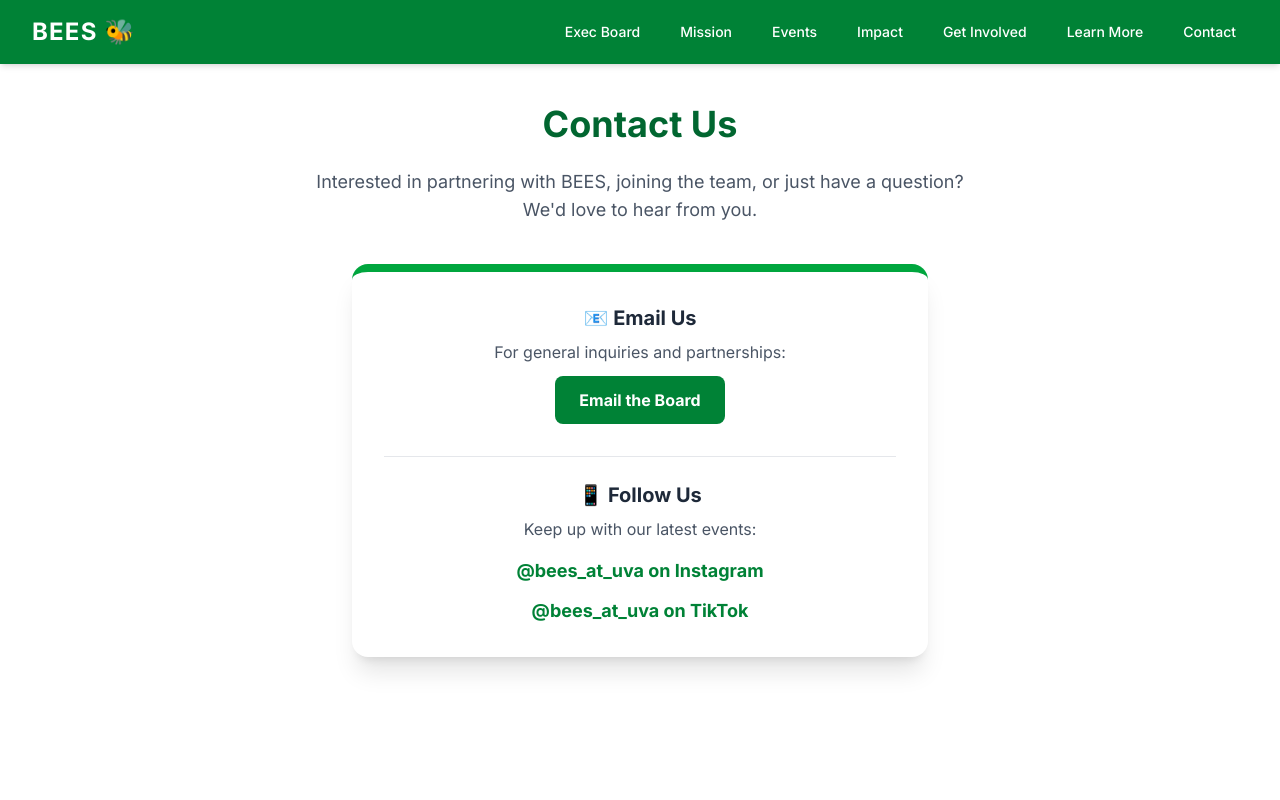
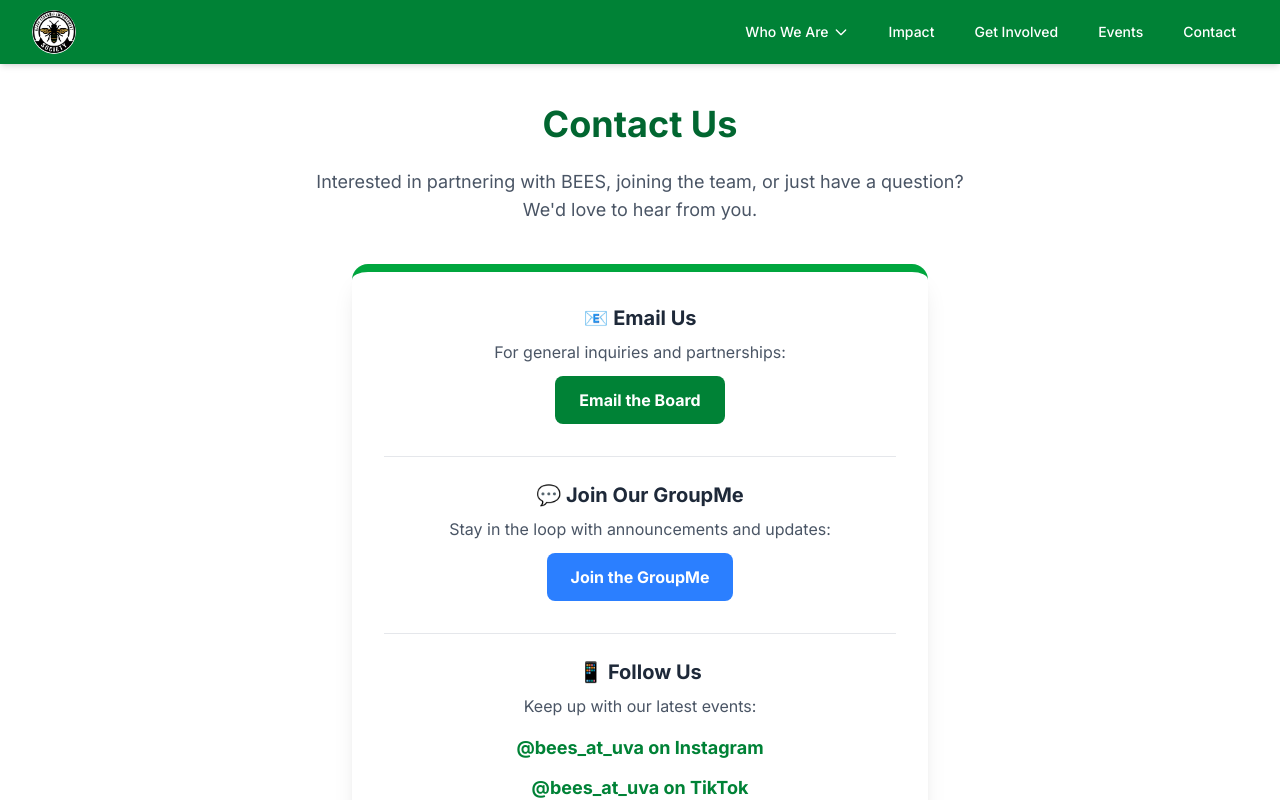
Before and after one commit to GirumTek/bees-website, a Next.js app: page /contact in a window 1280 px wide. Shown: the top 800 px of the page. Built offline with nearby package versions, Linux system fonts and the light colour scheme.

Commit message:
update contact page and navbar

```diff
--- a/app/contact/page.tsx
+++ b/app/contact/page.tsx
@@ -1,17 +1,14 @@
 export default function ContactPage() {
   return (
-    /* FIXED: Added w-full max-w-7xl mx-auto to center and widen the container */
     <div className="bg-white min-h-screen p-10 flex flex-col items-center w-full max-w-7xl mx-auto">
 
       {/* Header */}
       <h1 className="text-4xl font-bold text-green-800 mb-6">Contact Us</h1>
-      {/* FIXED: Increased max-w-2xl so text spreads out on wide screens */}
       <p className="mb-10 text-lg text-gray-600 max-w-2xl text-center">
         Interested in partnering with BEES, joining the team, or just have a question? We'd love to hear from you.
       </p>
 
       {/* Contact Card */}
-      {/* FIXED: Increased to max-w-xl to fix the "zoomed in" look on large monitors */}
       <div className="bg-white shadow-xl rounded-2xl p-8 w-full max-w-xl border-t-8 border-green-600">
 
         {/* Email Section */}
@@ -28,16 +25,32 @@ export default function ContactPage() {
 
         <hr className="border-gray-200 my-6" />
 
+        {/* GroupMe Section */}
+        <div className="mb-8 text-center">
+          <h2 className="text-xl font-bold text-gray-800 mb-2">💬 Join Our GroupMe</h2>
+          <p className="text-gray-600 mb-3">Stay in the loop with announcements and updates:</p>
+          <a
+            href="#" // TODO: Replace with  GroupMe invite link
+            target="_blank"
+            rel="noopener noreferrer"
+            className="inline-block bg-blue-500 text-white font-bold py-3 px-6 rounded-lg hover:bg-blue-600 transition"
+          >
+            Join the GroupMe
+          </a>
+        </div>
+
+        <hr className="border-gray-200 my-6" />
+
         {/* Social Media Section */}
         <div className="text-center">
           <h2 className="text-xl font-bold text-gray-800 mb-2">📱 Follow Us</h2>
           <p className="text-gray-600 mb-4">Keep up with our latest events:</p>
 
-          {/* Stacked Links */}
           <div className="flex flex-col gap-3">
             <a
               href="https://www.instagram.com/bees_at_uva/"
               target="_blank"
+              rel="noopener noreferrer"
               className="text-green-700 font-bold hover:underline text-lg"
             >
               @bees_at_uva on Instagram
@@ -46,6 +59,7 @@ export default function ContactPage() {
             <a
               href="https://www.tiktok.com/@bees_at_uva"
               target="_blank"
+              rel="noopener noreferrer"
               className="text-green-700 font-bold hover:underline text-lg"
             >
               @bees_at_uva on TikTok
--- a/components/Navbar.tsx
+++ b/components/Navbar.tsx
@@ -1,33 +1,80 @@
 "use client";
 
-import { useState } from "react";
+import { useState, useRef, useEffect } from "react";
 import Link from "next/link";
+import Image from "next/image";
 
 export default function Navbar() {
-  // STATE MANAGEMENT
   const [isOpen, setIsOpen] = useState(false);
+  const [whoWeAreOpen, setWhoWeAreOpen] = useState(false);
+  const dropdownRef = useRef<HTMLDivElement>(null);
+
+  // Close dropdown when clicking outside
+  useEffect(() => {
+    function handleClickOutside(event: MouseEvent) {
+      if (dropdownRef.current && !dropdownRef.current.contains(event.target as Node)) {
+        setWhoWeAreOpen(false);
+      }
+    }
+    document.addEventListener("mousedown", handleClickOutside);
+    return () => document.removeEventListener("mousedown", handleClickOutside);
+  }, []);
 
   return (
     <nav className="sticky top-0 z-50 bg-green-700 text-white shadow-md w-full">
       <div className="w-full px-4 sm:px-6 lg:px-8">
         <div className="flex items-center justify-between h-16">
 
-          {/* 1. LOGO SECTION - Now on the far left */}
+          {/* 1. LOGO — navigates home */}
           <div className="flex-shrink-0">
-            <Link href="/" className="text-2xl font-bold tracking-wider hover:text-green-200 transition">
-              BEES 🐝
+            <Link href="/">
+              <Image
+                src="/circular_bees_logo.png"
+                alt="BEES Logo"
+                width={44}
+                height={44}
+                className="rounded-full hover:opacity-80 transition"
+              />
             </Link>
           </div>
 
-          {/* 2. DESKTOP MENU - Contact will now be on the far right */}
+          {/* 2. DESKTOP MENU */}
           <div className="hidden md:block">
             <div className="flex items-baseline space-x-4">
-              <NavLink href="/exec">Exec Board</NavLink>
-              <NavLink href="/mission">Mission</NavLink>
-              <NavLink href="/events">Events</NavLink>
+
+              {/* WHO WE ARE DROPDOWN */}
+              <div className="relative" ref={dropdownRef}>
+                <button
+                  onClick={() => setWhoWeAreOpen(!whoWeAreOpen)}
+                  className="flex items-center gap-1 px-3 py-2 rounded-md text-sm font-medium hover:bg-green-600 hover:text-white transition"
+                >
+                  Who We Are
+                  <svg
+                    className={`w-4 h-4 transition-transform duration-200 ${whoWeAreOpen ? "rotate-180" : ""}`}
+                    fill="none" stroke="currentColor" viewBox="0 0 24 24"
+                  >
+                    <path strokeLinecap="round" strokeLinejoin="round" strokeWidth="2" d="M19 9l-7 7-7-7" />
+                  </svg>
+                </button>
+
+                {whoWeAreOpen && (
+                  <div className="absolute left-0 mt-1 w-44 bg-white rounded-xl shadow-lg border border-gray-100 overflow-hidden z-50">
+                    <DropdownLink href="/mission" onClick={() => setWhoWeAreOpen(false)}>
+                      🎯 Mission
+                    </DropdownLink>
+                    <DropdownLink href="/exec" onClick={() => setWhoWeAreOpen(false)}>
+                      👥 Exec Board
+                    </DropdownLink>
+                    <DropdownLink href="/learn-more" onClick={() => setWhoWeAreOpen(false)}>
+                      📖 Learn More
+                    </DropdownLink>
+                  </div>
+                )}
+              </div>
+
               <NavLink href="/impact">Impact</NavLink>
               <NavLink href="/get-involved">Get Involved</NavLink>
-              <NavLink href="/learn-more">Learn More</NavLink>
+              <NavLink href="/events">Events</NavLink>
               <NavLink href="/contact">Contact</NavLink>
             </div>
           </div>
@@ -58,12 +105,18 @@ export default function Navbar() {
       {isOpen && (
         <div className="md:hidden bg-green-800">
           <div className="px-2 pt-2 pb-3 space-y-1 sm:px-3 flex flex-col">
-            <MobileNavLink href="/exec" onClick={() => setIsOpen(false)}>Exec Board</MobileNavLink>
-            <MobileNavLink href="/mission" onClick={() => setIsOpen(false)}>Mission</MobileNavLink>
-            <MobileNavLink href="/events" onClick={() => setIsOpen(false)}>Events</MobileNavLink>
+
+            {/* WHO WE ARE section (expanded inline on mobile) */}
+            <div className="px-3 py-2 text-green-300 text-xs font-bold uppercase tracking-widest">
+              Who We Are
+            </div>
+            <MobileNavLink href="/mission" onClick={() => setIsOpen(false)} indent>🎯 Mission</MobileNavLink>
+            <MobileNavLink href="/exec" onClick={() => setIsOpen(false)} indent>👥 Exec Board</MobileNavLink>
+            <MobileNavLink href="/learn-more" onClick={() => setIsOpen(false)} indent>📖 Learn More</MobileNavLink>
+
             <MobileNavLink href="/impact" onClick={() => setIsOpen(false)}>Impact</MobileNavLink>
             <MobileNavLink href="/get-involved" onClick={() => setIsOpen(false)}>Get Involved</MobileNavLink>
-            <MobileNavLink href="/learn-more" onClick={() => setIsOpen(false)}>Learn More</MobileNavLink>
+            <MobileNavLink href="/events" onClick={() => setIsOpen(false)}>Events</MobileNavLink>
             <MobileNavLink href="/contact" onClick={() => setIsOpen(false)}>Contact</MobileNavLink>
           </div>
         </div>
@@ -83,14 +136,38 @@ function NavLink({ href, children }: { href: string; children: React.ReactNode }
   );
 }
 
-function MobileNavLink({ href, onClick, children }: { href: string; onClick: () => void; children: React.ReactNode }) {
+function DropdownLink({ href, onClick, children }: { href: string; onClick: () => void; children: React.ReactNode }) {
   return (
     <Link
       href={href}
       onClick={onClick}
-      className="block px-3 py-4 rounded-md text-base font-medium text-white hover:bg-green-600 hover:text-white transition border-b border-green-700 last:border-0"
+      className="block px-4 py-3 text-sm text-gray-800 font-medium hover:bg-green-50 hover:text-green-700 transition border-b border-gray-100 last:border-0"
     >
       {children}
     </Link>
   );
 }
+
+function MobileNavLink({
+  href,
+  onClick,
+  children,
+  indent = false,
+}: {
+  href: string;
+  onClick: () => void;
+  children: React.ReactNode;
+  indent?: boolean;
+}) {
+  return (
+    <Link
+      href={href}
+      onClick={onClick}
+      className={`block px-3 py-4 rounded-md text-base font-medium text-white hover:bg-green-600 transition border-b border-green-700 last:border-0 ${
+        indent ? "pl-8 text-green-200 text-sm" : ""
+      }`}
+    >
+      {children}
+    </Link>
+  );
+}
```
Also changed, not shown: 2 other files (tests, documents, lock files or other folders).
